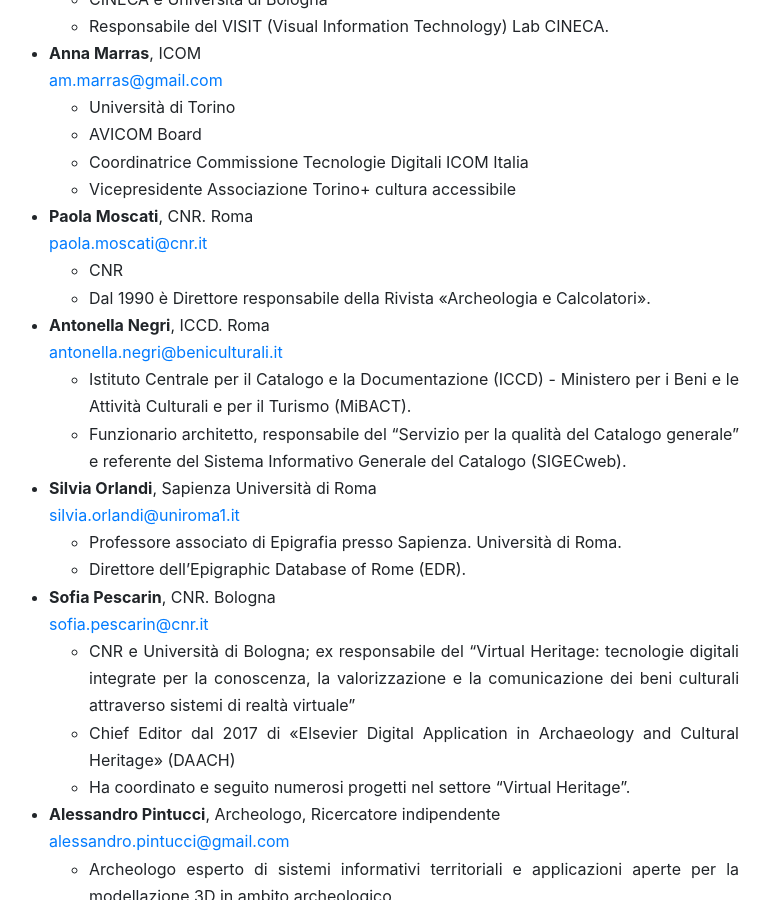
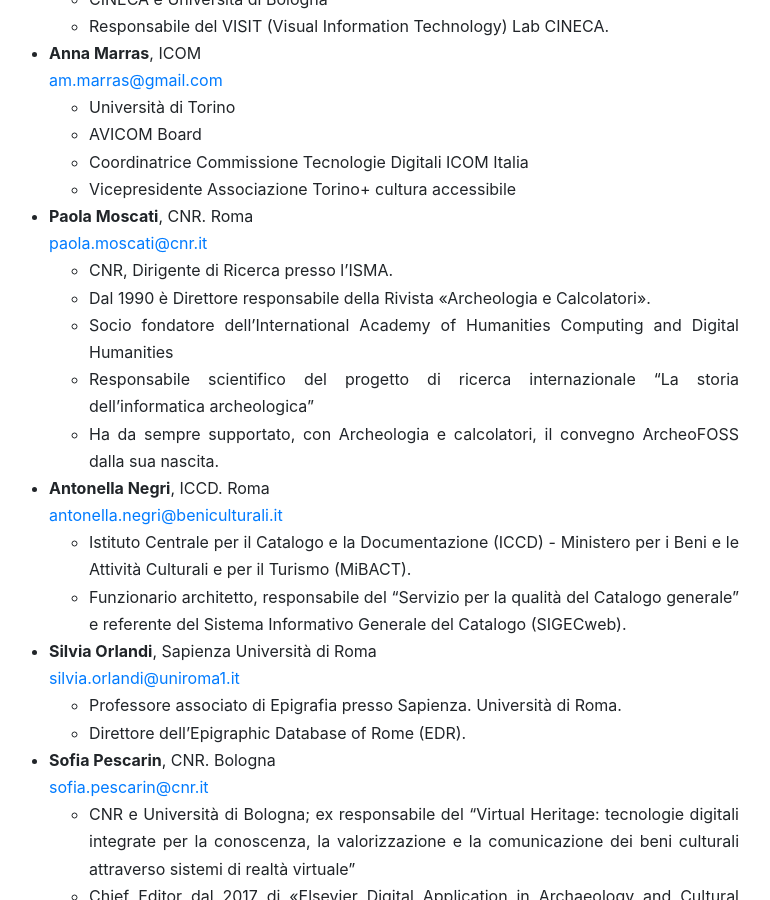
Before and after one commit to archeofoss/archeofoss2020, a Jekyll site: the page built from index.md, in a window 1280 px wide and 900 px high, scrolled down 7822 px. Shown: the whole window, without its empty margins (266-1036 px from the left). Built offline with Jekyll 4.4.1, drawn with Linux system fonts in a browser that asks for light colours; nearby versions of some CDN libraries.

Commit message:
updsted moscati

```diff
--- a/index.md
+++ b/index.md
@@ -229,8 +229,11 @@
     - Vicepresidente Associazione Torino+ cultura accessibile
 - **Paola Moscati**, CNR. Roma
 [paola.moscati@cnr.it](mailto:paola.moscati@cnr.it)
-    - CNR
+    - CNR, Dirigente di Ricerca presso l’ISMA.
     - Dal 1990 è Direttore responsabile della Rivista «Archeologia e Calcolatori».
+    - Socio fondatore dell’International Academy of Humanities Computing and Digital Humanities
+    - Responsabile scientifico del progetto di ricerca internazionale “La storia dell’informatica archeologica”
+    - Ha da sempre supportato, con Archeologia e calcolatori, il convegno ArcheoFOSS dalla sua nascita.
 - **Antonella Negri**, ICCD. Roma
 [antonella.negri@beniculturali.it](mailto:antonella.negri@beniculturali.it)
     - Istituto Centrale per il Catalogo e la Documentazione (ICCD) - Ministero per i Beni e le Attività Culturali e per il Turismo (MiBACT).
```
